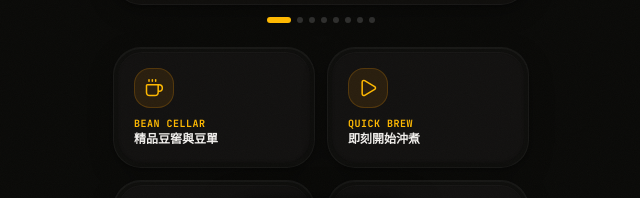
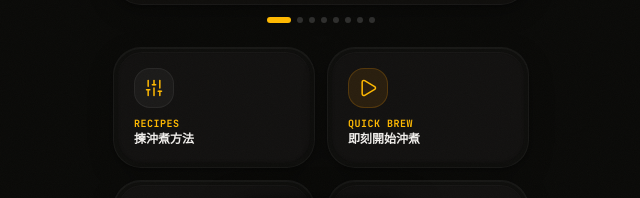
Before and after one commit to scmlewis/pour-over-companion, a React (Vite) app: page / in a window 1280 px wide. Shown: the part 524-722 px from the top of the page, without its empty margins (319-959 px from the left). Built offline with nearby package versions, Linux system fonts and the light colour scheme.

Commit message:
fix: keep recipe browser reachable by swapping Bean Cellar bento for Recipes

```diff
--- a/src/components/HomeScreen.tsx
+++ b/src/components/HomeScreen.tsx
@@ -1,5 +1,5 @@
 import React, { useState, useRef, useEffect } from 'react';
-import { Camera, ChevronRight, ChevronLeft, Sparkles, Coffee, Flame, Play, Droplets, BookOpen, Globe, Plus, Edit2, Star, Zap, Sliders } from 'lucide-react';
+import { Camera, ChevronRight, ChevronLeft, Sparkles, Flame, Play, Droplets, BookOpen, Globe, Plus, Edit2, Star, Zap, Sliders } from 'lucide-react';
 import { motion, AnimatePresence, Variants } from 'motion/react';
 import { Recipe, BrewLogEntry, BeanInfo } from '../types';
 import sampleBeans from '../data/sampleBeans.json';
@@ -330,23 +330,23 @@ export const HomeScreen: React.FC<HomeScreenProps> = ({
 
       {/* 3. Primary Action Grid — 2x2 Asymmetric Bento */}
       <motion.div variants={sectionVariants} className="grid grid-cols-2 gap-3" whileInView={{ opacity: 1, y: 0 }} viewport={{ once: true, margin: '-40px' }} initial={{ opacity: 0, y: 20 }} transition={{ duration: 0.5, ease: [0.22, 1, 0.36, 1], delay: 0.1 }}>
-        {/* Bean Cellar */}
+        {/* Browse Recipes */}
         <motion.button
           whileHover={{ y: -3 }}
           whileTap={{ scale: 0.97 }}
-          onClick={onScan}
+          onClick={onBrowseMethods}
           className="bezel-card text-left group"
           style={{ transitionTimingFunction: 'var(--ease-spring)' }}
         >
           <div className="p-4 space-y-2">
-            <div className="w-10 h-10 rounded-2xl bg-amber-500/10 border border-amber-500/20 flex items-center justify-center text-amber-400 group-hover:scale-110 transition-transform duration-500"
+            <div className="w-10 h-10 rounded-2xl bg-white/[0.04] border border-white/[0.06] flex items-center justify-center text-amber-400 group-hover:scale-110 transition-transform duration-500"
               style={{ transitionTimingFunction: 'var(--ease-spring)' }}>
-              <Coffee className="w-5 h-5 stroke-[1.8]" />
+              <Sliders className="w-5 h-5 stroke-[1.8]" />
             </div>
             <div>
-              <div className="text-[10px] font-mono text-amber-400 font-bold uppercase tracking-wider">BEAN CELLAR</div>
+              <div className="text-[10px] font-mono text-amber-400 font-bold uppercase tracking-wider">RECIPES</div>
               <div className="text-xs font-bold text-[#f0eeeb] truncate group-hover:text-amber-300 transition-colors duration-500">
-                {language === 'zh' ? '精品豆窖與豆單' : 'Bean Cellar'}
+                {t('home.chooseMethod')}
               </div>
             </div>
           </div>
```
